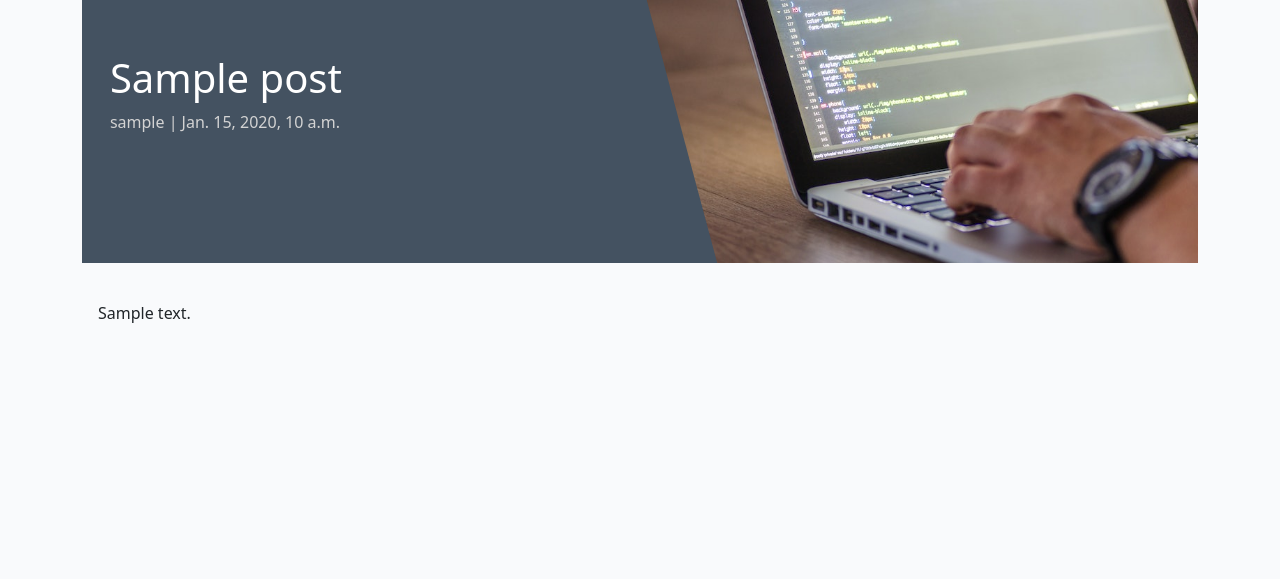
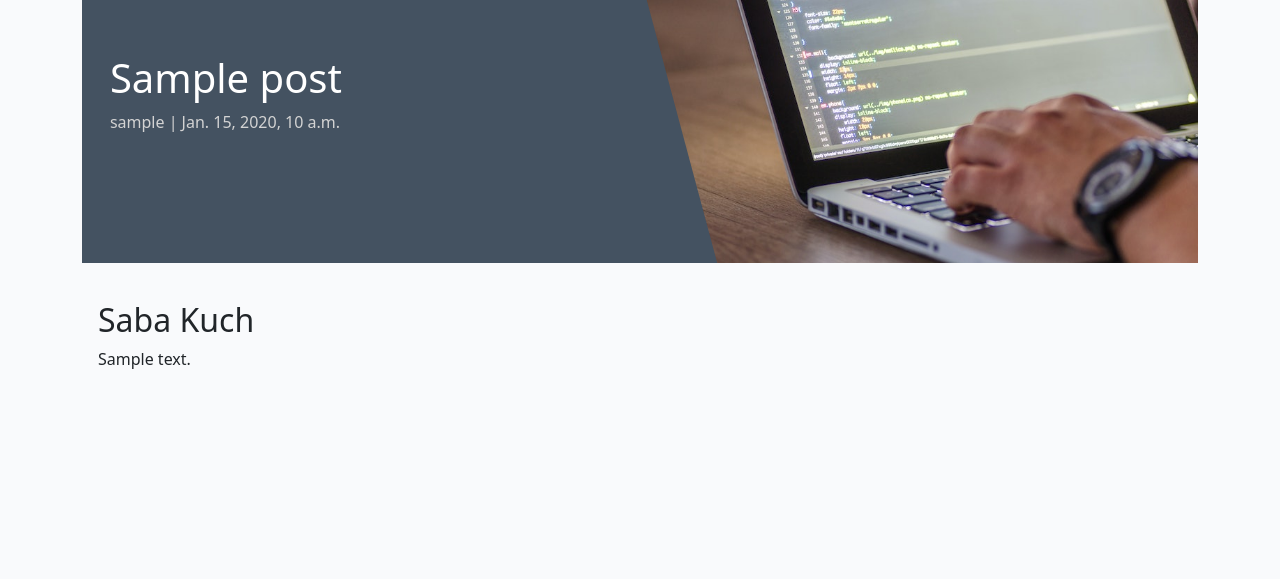
Before and after one commit to zabokaa/djangoBlog, a Django app: a page that uses blog/templates/blog/post_detail.html in a window 1280 px wide. Shown: the part 71-650 px from the top of the page. Run offline with Django 4.2, Linux system fonts and the light colour scheme; tables that the repository leaves empty hold one stand-in row (values such as "Sample post"); parts of the project's set-up code (start-up, migrations or seed data) failed here and were passed over; some libraries are stand-ins or nearby versions.

Commit message:
add coder as new key in the context dictionary

```diff
--- a/blog/templates/blog/post_detail.html
+++ b/blog/templates/blog/post_detail.html
@@ -23,6 +23,7 @@
             <div class="card-body">
                 <!-- The post content goes inside the card-text. -->
                 <!-- Use the | safe filter inside the template tags -->
+                <h2>{{ coder }}</h2>
                 <p class="card-text">
                     <!-- the safe filter is rendering for us and will not display all html tags -->
                     {{ post.content | safe }}
--- a/blog/views.py
+++ b/blog/views.py
@@ -38,7 +38,9 @@ def post_detail(request, slug):
     return render(
         request,
         "blog/post_detail.html",
-        {"post": post},
+        # context dictionary with key(s):
+        {"post": post,
+         "coder": "Saba Kuch",},
     )
 
 # class EventsList(generic.ListView):
```
